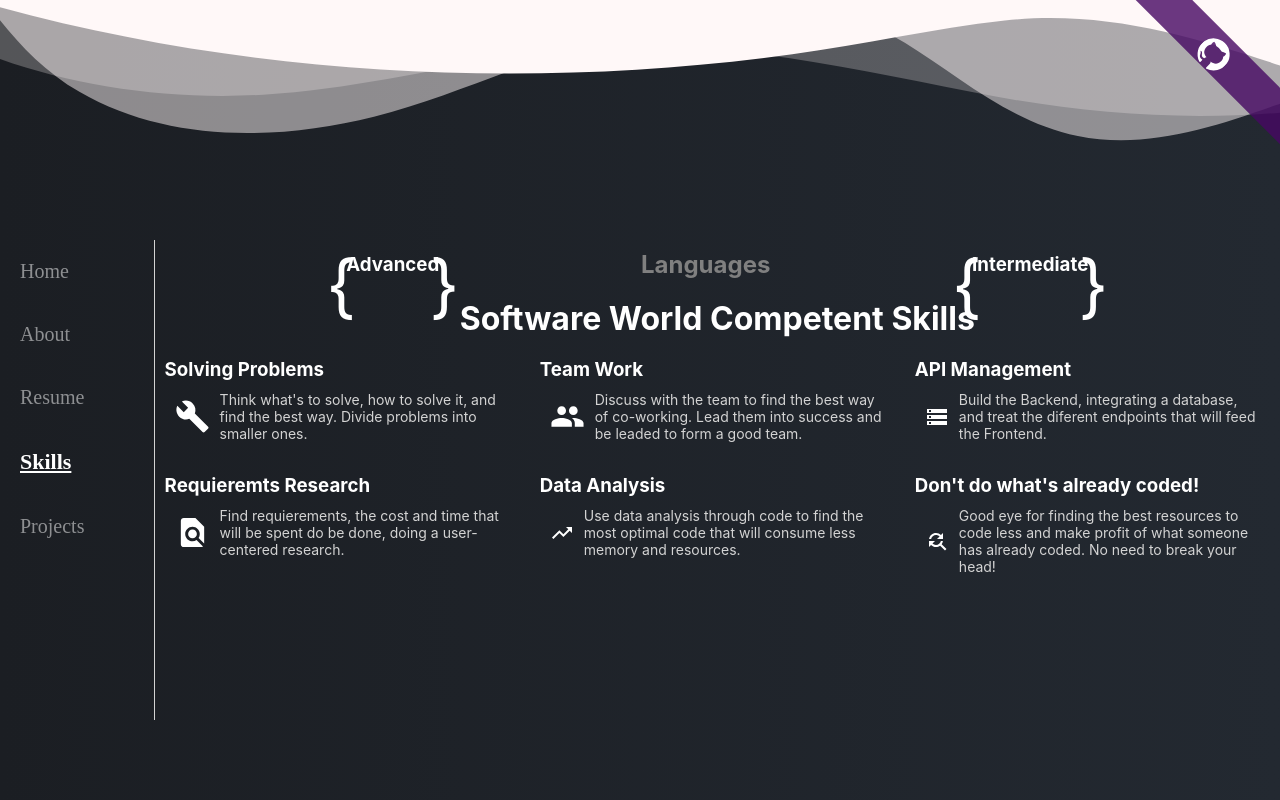
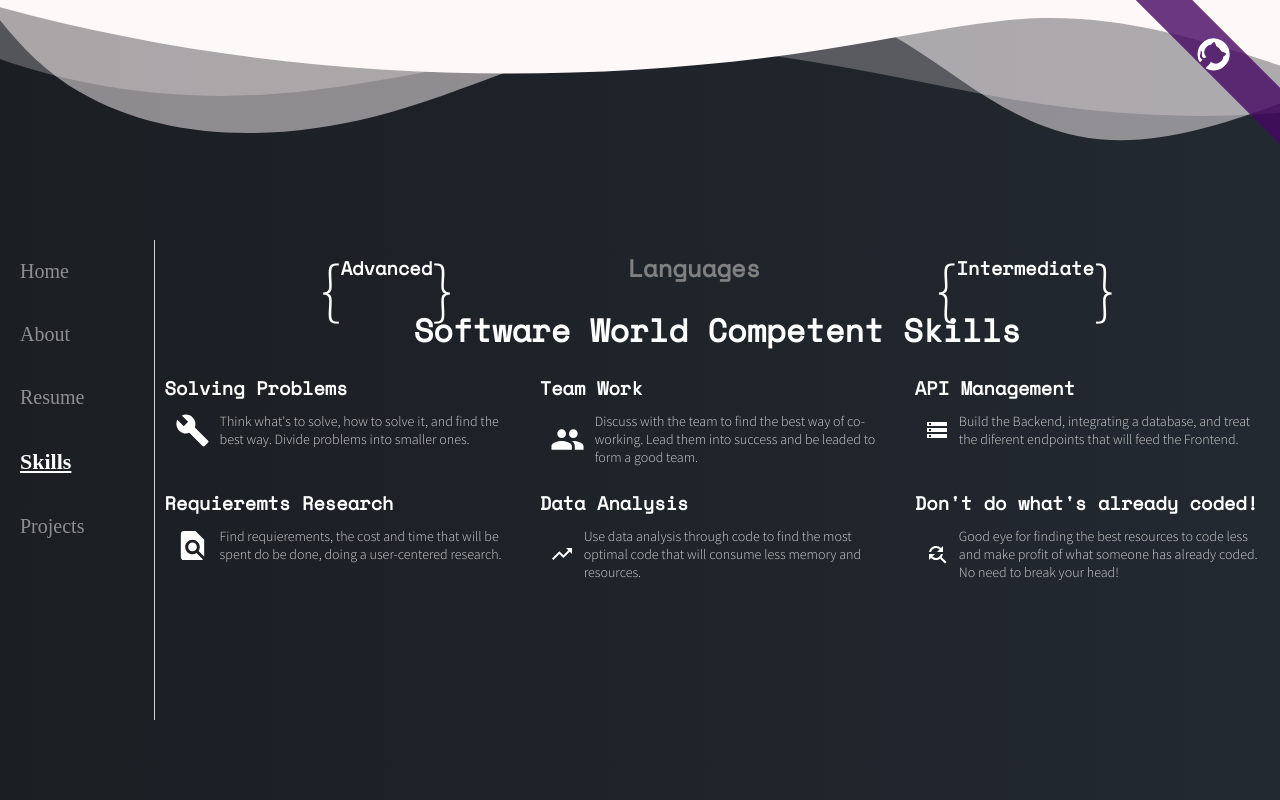
Before and after one commit to antonicarol/AntoniCarolWeb, a React (Create React App) app: page /skills in a window 1280 px wide. Built offline with nearby package versions, Linux system fonts and the light colour scheme.

Commit message:
Added some cool fonts, need to work in a contact form!

```diff
--- a/public/index.html
+++ b/public/index.html
@@ -15,7 +15,10 @@
       user's mobile device or desktop. See https://developers.google.com/web/fundamentals/web-app-manifest/
     -->
     <link rel="manifest" href="%PUBLIC_URL%/manifest.json" />
-    <link rel="stylesheet" href="https://cdn.jsdelivr.net/gh/devicons/devicon@master/devicon.min.css" />
+    <link
+      rel="stylesheet"
+      href="https://cdn.jsdelivr.net/gh/devicons/devicon@master/devicon.min.css"
+    />
     <!--
       Notice the use of %PUBLIC_URL% in the tags above.
       It will be replaced with the URL of the `public` folder during the build.
@@ -25,7 +28,11 @@
       work correctly both with client-side routing and a non-root public URL.
       Learn how to configure a non-root public URL by running `npm run build`.
     -->
-    <title>Antoni Carol </title>
+    <style>
+      @import url("https://fonts.googleapis.com/css2?family=Space+Mono&display=swap");
+      @import url("https://fonts.googleapis.com/css2?family=Source+Sans+Pro:wght@300&display=swap");
+    </style>
+    <title>Antoni Carol</title>
   </head>
   <body>
     <noscript>You need to enable JavaScript to run this app.</noscript>
@@ -40,6 +47,5 @@
       To begin the development, run `npm start` or `yarn start`.
       To create a production bundle, use `npm run build` or `yarn build`.
     -->
-
   </body>
 </html>
--- a/src/App.css
+++ b/src/App.css
@@ -1,8 +1,3 @@
-@font-face {
-  font-family: "Grandstander";
-  src: url("https://fonts.googleapis.com/css2?family=Grandstander:wght@200&display=swap");
-}
-
 .app {
   width: auto;
   background-image: linear-gradient(to right, #1b1e23, #232931);
--- a/src/App.js
+++ b/src/App.js
@@ -15,7 +15,6 @@ import GitHubFixedCorener from "./components/GitHubFixedCorener";
 
 function App() {
   const location = useLocationCustom(useLocation());
-  console.log(location);
   return (
     <div className="app">
       <Background />
--- a/src/components/ProjectCard.js
+++ b/src/components/ProjectCard.js
@@ -7,7 +7,7 @@ function ProjectCard({ project }) {
     <>
       <figure
         onClick={() => window.open(project.url)}
-        class="projectCard imghvr-flip-horiz"
+        className="projectCard imghvr-flip-horiz"
       >
         <img src={project.image} alt="" />
         <figcaption>
--- a/src/index.css
+++ b/src/index.css
@@ -1,17 +1,26 @@
-*{
-  margin:0;
+* {
+  margin: 0;
 }
 
 body {
   margin: 0;
-  font-family: -apple-system, BlinkMacSystemFont, 'Segoe UI', 'Roboto', 'Oxygen',
-    'Ubuntu', 'Cantarell', 'Fira Sans', 'Droid Sans', 'Helvetica Neue',
-    sans-serif;
+  font-family: -apple-system, BlinkMacSystemFont, "Segoe UI", "Roboto", "Oxygen",
+    "Ubuntu", "Cantarell", "Fira Sans", "Droid Sans", "Helvetica Neue",
+    "Source Sans Pro", "Space Mono", sans-serif;
   -webkit-font-smoothing: antialiased;
   -moz-osx-font-smoothing: grayscale;
 }
 
 code {
-  font-family: source-code-pro, Menlo, Monaco, Consolas, 'Courier New',
+  font-family: source-code-pro, Menlo, Monaco, Consolas, "Courier New",
     monospace;
 }
+
+h1,
+h2,
+h3,
+h4,
+h5,
+h6 {
+  font-family: "Space Mono";
+}
--- a/src/pages/Home.js
+++ b/src/pages/Home.js
@@ -21,7 +21,7 @@ function Home() {
       className="home"
     >
       <div className="home__info">
-        <h1>{"<Antoni Carol Mateo />"}</h1>
+        <h1>{"<Antoni Carol Mateo / >"}</h1>
         <p>
           I'm a Spanish FullStack Developer. Motivated and passionate with my
           work and with a lot of hype to show the world my skills. Confident,
--- a/src/pages/css/About.css
+++ b/src/pages/css/About.css
@@ -3,12 +3,10 @@
   flex-direction: row;
 
   margin-top: 30px;
-  font-family: "Grandstander";
 }
 
 .about__title > h1 {
   color: #968b8b !important;
-  font-family: "Grandstander";
   padding: 10px 0px;
 }
 
--- a/src/pages/css/Home.css
+++ b/src/pages/css/Home.css
@@ -1,7 +1,7 @@
 .home {
   position: relative;
   height: 70%;
-  font-family: "Grandstander";
+  font-family: "Source Sans Pro";
   margin-top: 30px;
   overflow-y: hidden !important;
 }
@@ -16,7 +16,6 @@
 .home__info > h1 {
   font-size: 50px;
   font-weight: 900;
-  font-family: "Grandstander";
 }
 
 .home__info > p {
--- a/src/pages/css/Resume.css
+++ b/src/pages/css/Resume.css
@@ -4,18 +4,12 @@
   color: white;
   display: flex;
   justify-content: center;
-  font-family: "Grandstander";
   height: 150vh;
 }
 
 .resume__education,
 .resume__work {
   width: 50%;
-}
-
-.resume__education > h1,
-.resume__work > h1 {
-  font-family: "Grandstander";
 }
 
 .resume__education__content,
--- a/src/pages/css/Skills.css
+++ b/src/pages/css/Skills.css
@@ -1,6 +1,14 @@
 .skills {
   display: flex;
   flex-direction: column;
+  font-family: "Source Sans Pro";
+}
+
+.skills > h1,
+h2,
+h3,
+h4 {
+  font-family: "Space Mono";
 }
 
 .skills__languages {
```
